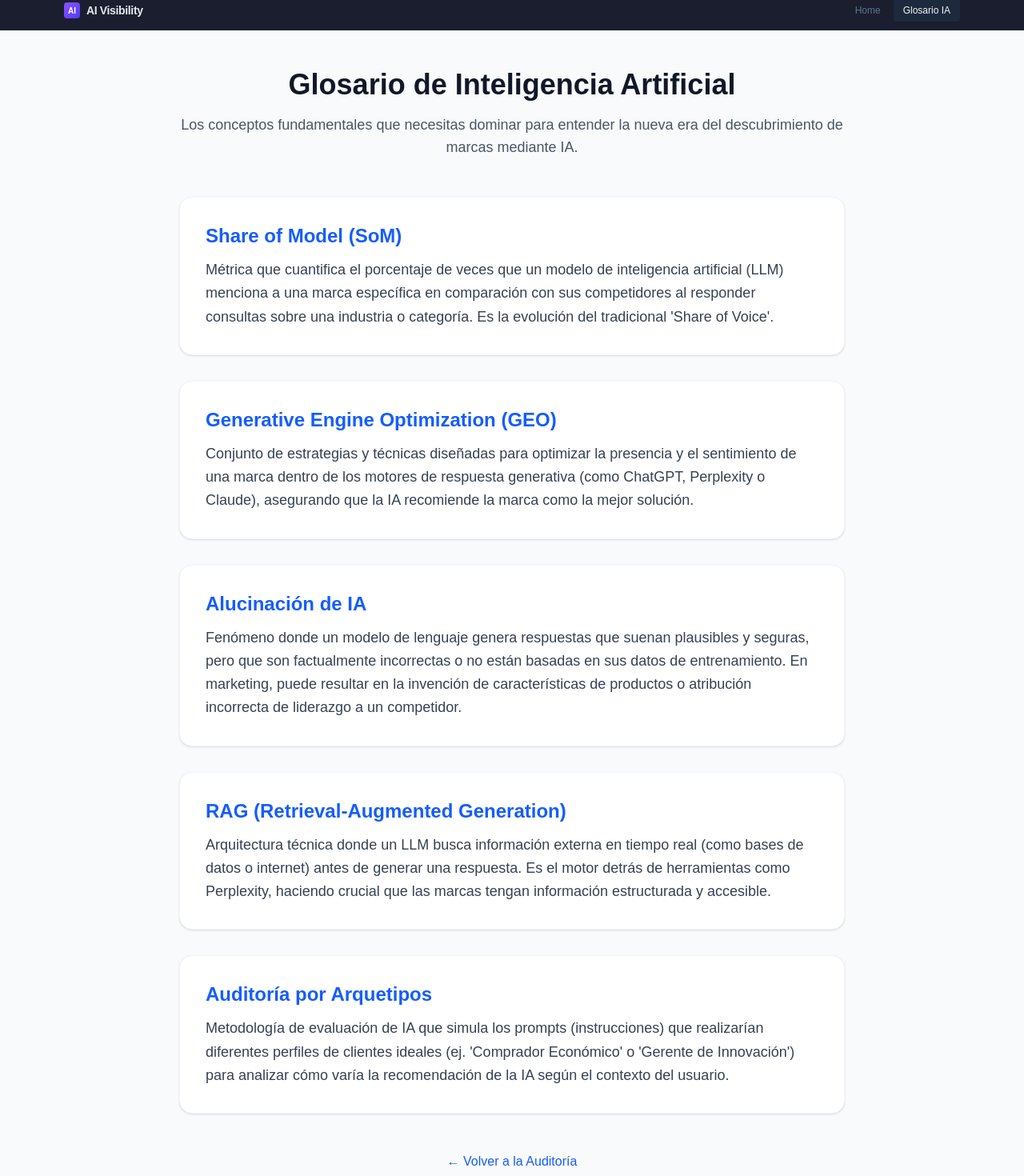
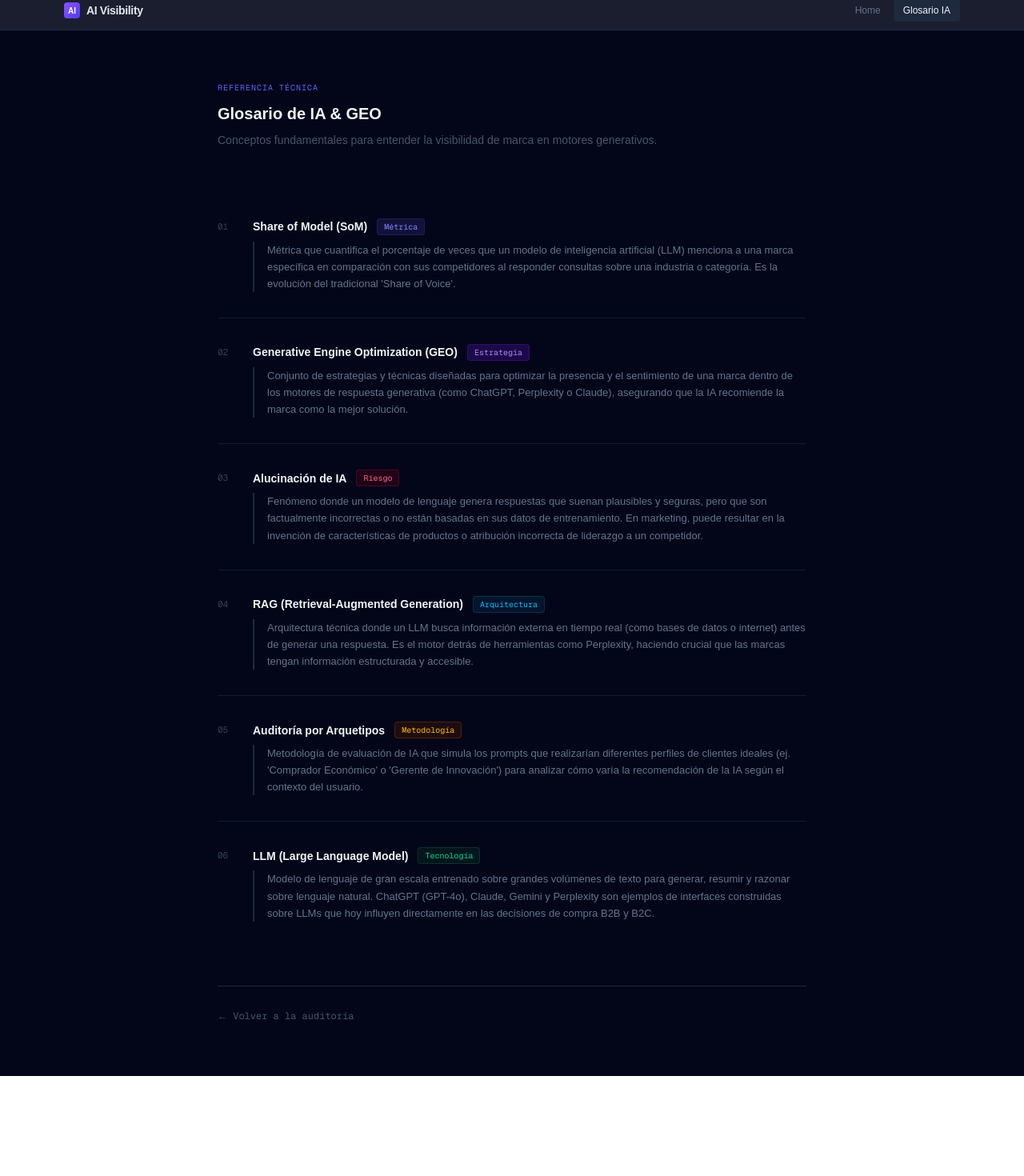
Before and after one commit to OfuentesP/ai-visibility, a Next.js app: page /glosario in a window 1280 px wide. Shown: the part 11-1481 px from the top of the page at 80% size. After the commit the page ends 1356 px from the top, so only its background shows below. Built offline with nearby package versions, Linux system fonts and the light colour scheme.

Commit message:
feat(glosario): executive dark redesign with tags and numbered layout

```diff
--- a/src/app/glosario/page.tsx
+++ b/src/app/glosario/page.tsx
@@ -9,29 +9,40 @@ export const metadata = {
 const terminos = [
   {
     id: "share-of-model",
+    tag: "Métrica",
     termino: "Share of Model (SoM)",
     definicion: "Métrica que cuantifica el porcentaje de veces que un modelo de inteligencia artificial (LLM) menciona a una marca específica en comparación con sus competidores al responder consultas sobre una industria o categoría. Es la evolución del tradicional 'Share of Voice'."
   },
   {
     id: "geo",
+    tag: "Estrategia",
     termino: "Generative Engine Optimization (GEO)",
     definicion: "Conjunto de estrategias y técnicas diseñadas para optimizar la presencia y el sentimiento de una marca dentro de los motores de respuesta generativa (como ChatGPT, Perplexity o Claude), asegurando que la IA recomiende la marca como la mejor solución."
   },
   {
     id: "alucinacion-ia",
+    tag: "Riesgo",
     termino: "Alucinación de IA",
     definicion: "Fenómeno donde un modelo de lenguaje genera respuestas que suenan plausibles y seguras, pero que son factualmente incorrectas o no están basadas en sus datos de entrenamiento. En marketing, puede resultar en la invención de características de productos o atribución incorrecta de liderazgo a un competidor."
   },
   {
     id: "rag",
+    tag: "Arquitectura",
     termino: "RAG (Retrieval-Augmented Generation)",
     definicion: "Arquitectura técnica donde un LLM busca información externa en tiempo real (como bases de datos o internet) antes de generar una respuesta. Es el motor detrás de herramientas como Perplexity, haciendo crucial que las marcas tengan información estructurada y accesible."
   },
   {
     id: "auditoria-arquetipos",
+    tag: "Metodología",
     termino: "Auditoría por Arquetipos",
-    definicion: "Metodología de evaluación de IA que simula los prompts (instrucciones) que realizarían diferentes perfiles de clientes ideales (ej. 'Comprador Económico' o 'Gerente de Innovación') para analizar cómo varía la recomendación de la IA según el contexto del usuario."
-  }
+    definicion: "Metodología de evaluación de IA que simula los prompts que realizarían diferentes perfiles de clientes ideales (ej. 'Comprador Económico' o 'Gerente de Innovación') para analizar cómo varía la recomendación de la IA según el contexto del usuario."
+  },
+  {
+    id: "llm",
+    tag: "Tecnología",
+    termino: "LLM (Large Language Model)",
+    definicion: "Modelo de lenguaje de gran escala entrenado sobre grandes volúmenes de texto para generar, resumir y razonar sobre lenguaje natural. ChatGPT (GPT-4o), Claude, Gemini y Perplexity son ejemplos de interfaces construidas sobre LLMs que hoy influyen directamente en las decisiones de compra B2B y B2C."
+  },
 ];
 
 const jsonLd = {
@@ -46,48 +57,69 @@ const jsonLd = {
   }))
 };
 
+const tagColor: Record<string, string> = {
+  Métrica:     'text-indigo-400 bg-indigo-950/60 border-indigo-800/40',
+  Estrategia:  'text-violet-400 bg-violet-950/60 border-violet-800/40',
+  Riesgo:      'text-rose-400 bg-rose-950/40 border-rose-800/40',
+  Arquitectura:'text-sky-400 bg-sky-950/40 border-sky-800/40',
+  Metodología: 'text-amber-400 bg-amber-950/40 border-amber-800/40',
+  Tecnología:  'text-emerald-400 bg-emerald-950/40 border-emerald-800/40',
+}
+
 export default function GlosarioPage() {
   return (
-    <div className="min-h-screen bg-gray-50">
+    <div className="min-h-screen bg-slate-950">
       <script
         type="application/ld+json"
         dangerouslySetInnerHTML={{ __html: JSON.stringify(jsonLd) }}
       />
-      <main className="max-w-4xl mx-auto py-12 px-4 sm:px-6 lg:px-8">
-        <div className="text-center mb-12">
-          <h1 className="text-4xl font-extrabold text-gray-900 mb-4">
-            Glosario de Inteligencia Artificial
+      <main className="max-w-3xl mx-auto py-16 px-4">
+
+        {/* Header */}
+        <div className="mb-14">
+          <p className="text-[10px] font-mono text-indigo-500 uppercase tracking-widest mb-3">Referencia técnica</p>
+          <h1 className="text-xl font-semibold text-slate-100 leading-snug">
+            Glosario de IA &amp; GEO
           </h1>
-          <p className="text-lg text-gray-600">
-            Los conceptos fundamentales que necesitas dominar para entender la nueva era del descubrimiento de marcas mediante IA.
+          <p className="text-slate-600 text-sm mt-2">
+            Conceptos fundamentales para entender la visibilidad de marca en motores generativos.
           </p>
         </div>
 
-        <div className="space-y-8">
-          {terminos.map((item) => (
-            <div
-              key={item.id}
-              id={item.id}
-              className="bg-white p-8 rounded-2xl shadow-sm border border-gray-100 hover:shadow-md transition-shadow"
-            >
-              <h2 className="text-2xl font-bold text-blue-600 mb-3">
-                {item.termino}
-              </h2>
-              <p className="text-gray-700 leading-relaxed text-lg">
-                {item.definicion}
-              </p>
+        {/* Terms */}
+        <div className="divide-y divide-slate-800/60">
+          {terminos.map((item, i) => (
+            <div key={item.id} id={item.id} className="py-8 flex gap-6">
+              {/* Index */}
+              <span className="text-[11px] font-mono text-slate-700 pt-0.5 w-5 shrink-0 select-none">
+                {String(i + 1).padStart(2, '0')}
+              </span>
+
+              <div className="flex-1 min-w-0">
+                <div className="flex flex-wrap items-center gap-3 mb-2">
+                  <h2 className="text-sm font-semibold text-slate-100">{item.termino}</h2>
+                  <span className={`text-[10px] font-mono px-2 py-0.5 rounded border ${tagColor[item.tag] ?? 'text-slate-500 bg-slate-800 border-slate-700'}`}>
+                    {item.tag}
+                  </span>
+                </div>
+                <p className="text-slate-500 text-[13px] leading-relaxed border-l-2 border-slate-800 pl-4">
+                  {item.definicion}
+                </p>
+              </div>
             </div>
           ))}
         </div>
 
-        <div className="mt-12 text-center">
+        {/* Footer link */}
+        <div className="mt-12 pt-6 border-t border-slate-800">
           <Link
             href="/"
-            className="inline-flex items-center text-blue-600 hover:text-blue-800 font-medium"
+            className="text-xs font-mono text-slate-600 hover:text-slate-300 transition-colors"
           >
-            ← Volver a la Auditoría
+            ← Volver a la auditoría
           </Link>
         </div>
+
       </main>
     </div>
   );
--- a/src/app/page.tsx
+++ b/src/app/page.tsx
@@ -3145,7 +3145,7 @@ Tel: [teléfono]`
           )}
 
           {/* FAQ GEO */}
-          <section id="faq-geo" className="max-w-3xl mx-auto px-4 py-20">
+          <section id="faq-geo" className="w-full px-4 py-20">
             <div className="mb-10">
               <p className="text-[10px] font-mono text-indigo-500 uppercase tracking-widest mb-3">Preguntas Frecuentes</p>
               <h2 className="text-xl font-semibold text-slate-100 leading-snug">AI Visibility &amp; Generative Engine Optimization</h2>
```
